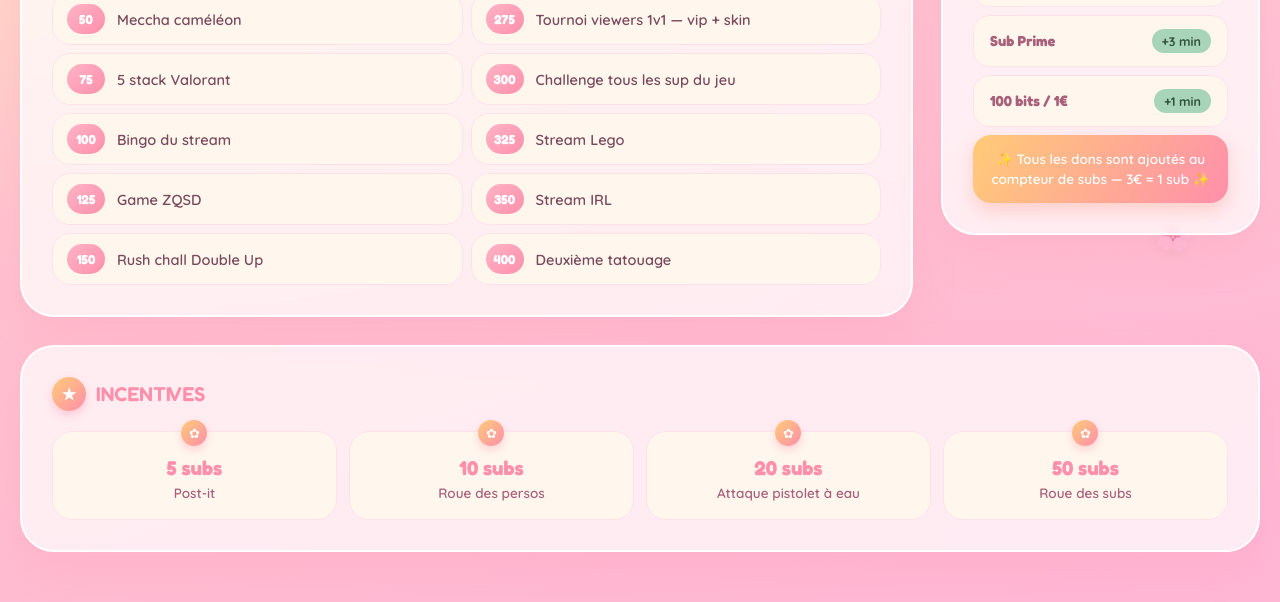
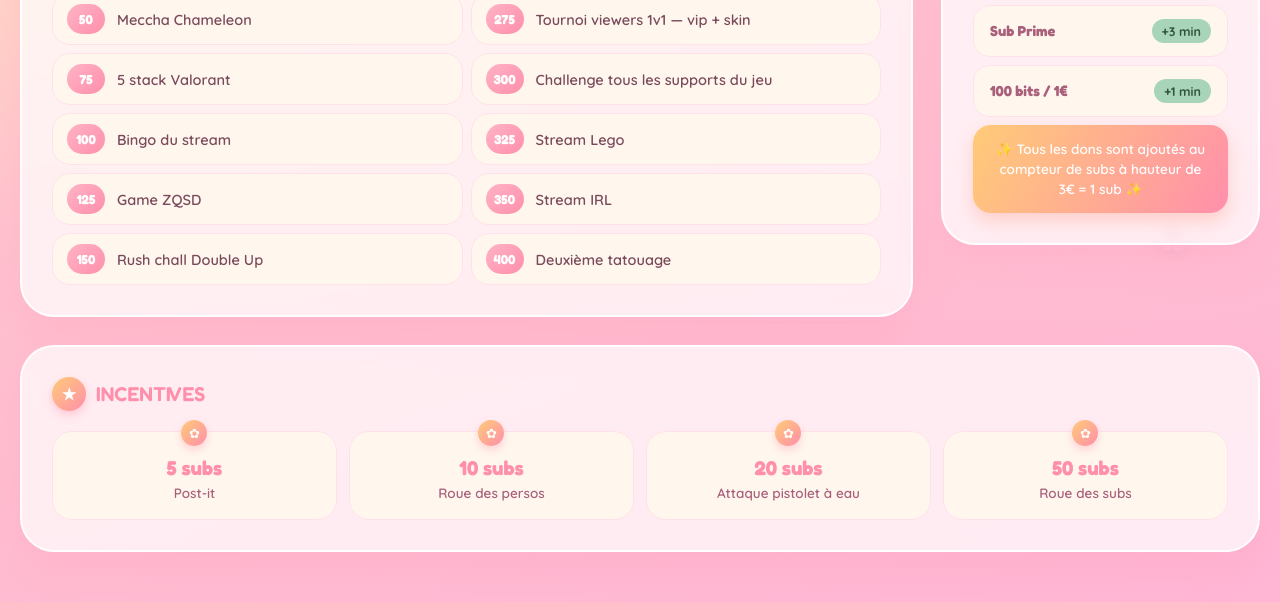
Before and after one commit to itslylla/itslylla.github.io, a plain HTML site: page summerathon.html in a window 1280 px wide. Shown: the part 530-1132 px from the top of the page. Drawn offline with Linux system fonts and the light colour scheme.

Commit message:
chore: update donation labels and formatting on summerathon page

```diff
--- a/summerathon.html
+++ b/summerathon.html
@@ -35,11 +35,11 @@
                 <div class="goal"><span class="badge">40</span><span class="label">Game clavier/souris main
                         inversée</span></div>
                 <div class="goal"><span class="badge">250</span><span class="label">FAQ anonyme</span></div>
-                <div class="goal"><span class="badge">50</span><span class="label">Meccha caméléon</span></div>
+                <div class="goal"><span class="badge">50</span><span class="label">Meccha Chameleon</span></div>
                 <div class="goal"><span class="badge">275</span><span class="label">Tournoi viewers 1v1 — vip +
                         skin</span></div>
                 <div class="goal"><span class="badge">75</span><span class="label">5 stack Valorant</span></div>
-                <div class="goal"><span class="badge">300</span><span class="label">Challenge tous les sup du jeu</span>
+                <div class="goal"><span class="badge">300</span><span class="label">Challenge tous les supports du jeu</span>
                 </div>
                 <div class="goal"><span class="badge">100</span><span class="label">Bingo du stream</span></div>
                 <div class="goal"><span class="badge">325</span><span class="label">Stream Lego</span></div>
@@ -57,7 +57,7 @@
             <div class="timer-row"><span class="t-name">Sub Tier 3</span><span class="t-val">+25 min</span></div>
             <div class="timer-row"><span class="t-name">Sub Prime</span><span class="t-val">+3 min</span></div>
             <div class="timer-row"><span class="t-name">100 bits / 1€</span><span class="t-val">+1 min</span></div>
-            <div class="donation-note">✨ Tous les dons sont ajoutés au compteur de subs — 3€ = 1 sub ✨</div>
+            <div class="donation-note">✨ Tous les dons sont ajoutés au compteur de subs à hauteur de <br> 3€ = 1 sub ✨</div>
         </div>
 
         <div class="panel incentives">
```
